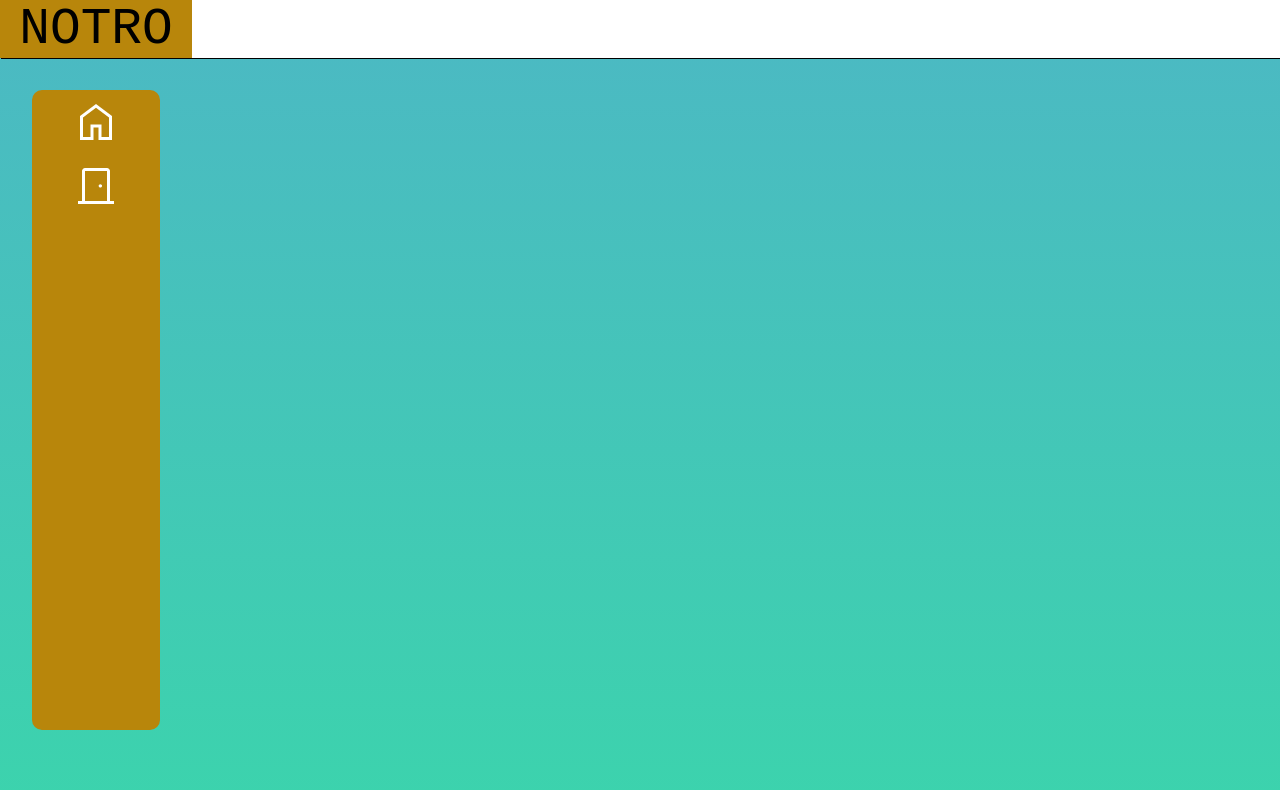
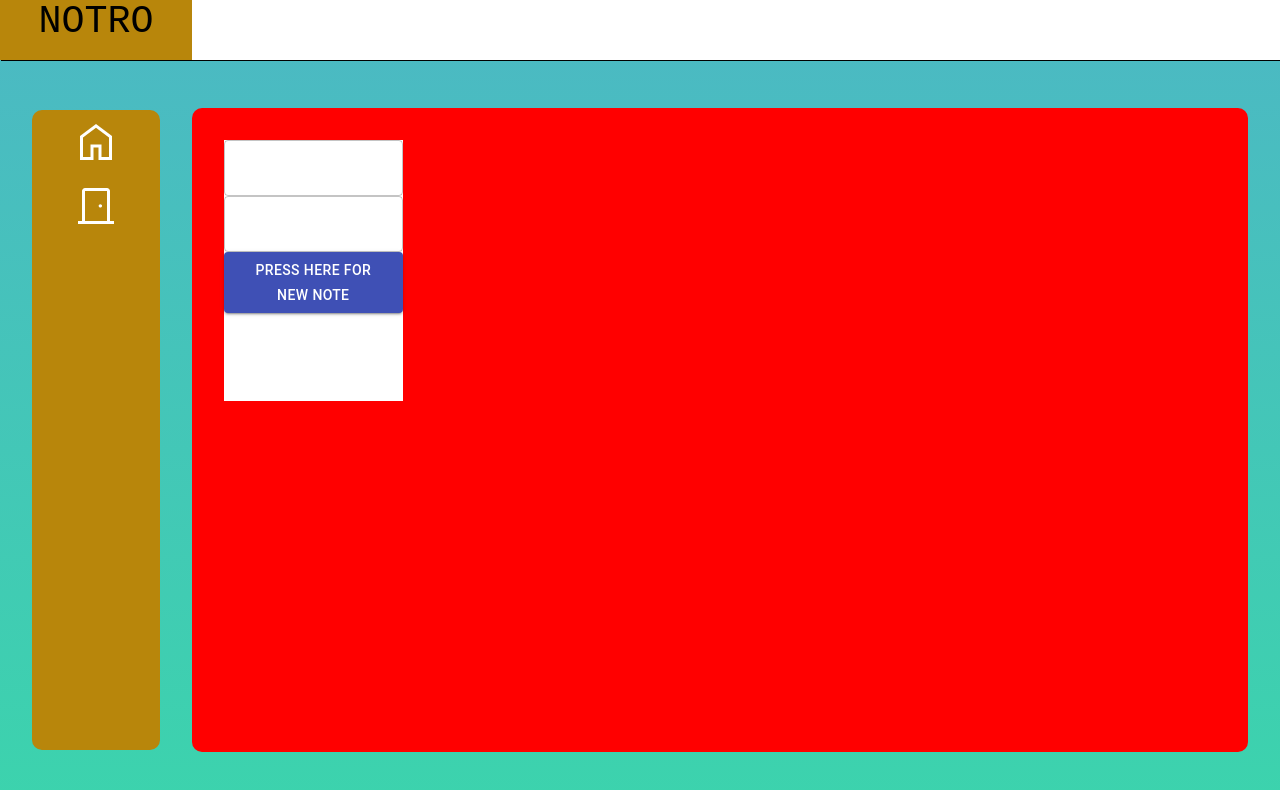
Before and after one commit to ljabdo/SeniorProject, a React (Create React App) app in the folder frontend/: page /portal in a window 1280 px wide. Shown: the top 790 px of the page. Built offline with nearby package versions, Linux system fonts and the light colour scheme; sample sign-in values are in the browser's storage.

Commit message:
updated post

```diff
--- /dev/null
+++ b/frontend/src/App/Components/Notes.css
@@ -0,0 +1,23 @@
+.PortalBox{
+    display: flex;
+    align-items: center;
+    height: 92.5%;
+    width: 100%;
+}
+
+.NoteBox{
+    background-color: red;
+    height: 87%;
+    width: 82.5%;
+    margin-left: 2.5%;
+    justify-content: center;
+    border-radius: 10px;
+    padding: 2.5%;
+}
+
+.Note{
+    background-color: white;
+    color: black;
+    height: 45%;
+    width: 18%;
+}
--- /dev/null
+++ b/frontend/src/App/Components/Notes.js
@@ -0,0 +1,89 @@
+import './Notes.css'
+import Box from '@mui/material/Box'
+import './Portal.css'
+import { Grid } from '@mui/material';
+import { useContext, useState } from 'react';
+import { AuthContext } from '../App';
+import { useNavigate } from 'react-router-dom';
+import { Button } from "@mui/material"
+import { makePostRequest } from '../Utils/requests';
+import { TextField } from '@mui/material'
+
+
+export const Notes = () => {
+
+    const [noteCount, setNoteCount] = useState(0)
+    const { setAuth } = useContext(AuthContext)
+    const { user } = useContext(AuthContext)
+    const nav = useNavigate();
+    // const noteCount = 3
+
+    const notes = Array.from({ length: noteCount }, (_, i) => (
+        <div key={i} className='Note'>
+            Box {i + 1}
+        </div>
+    ))
+
+    const handleClick = async (event) => {
+        event.preventDefault();
+        const data = new FormData(event.target)
+        const note = {
+            title: data.get('title'),
+            text: data.get('text'),
+        }
+
+        console.log(note)
+        console.log(user)
+
+        try{
+            const res = await makePostRequest('http://localhost:3001/portal/note',
+             note,
+             user
+             );
+            if (res.error){
+                console.log('error on posting note')
+                return;
+            }
+        }
+        catch(err){
+            console.log("error on posting note")
+            return
+        }
+
+        setNoteCount(noteCount + 1)
+    }
+
+    const AddNote = () => {
+
+        return (
+            <div className='Note'>
+                <Box
+                    component="form"
+                    onSubmit={handleClick}
+                >
+                    <TextField
+                        name="title"
+                    >
+                    </TextField>
+                    <TextField
+                        name="text"
+                    ></TextField>
+                    <Button
+                        type="submit"
+                        variant='contained'
+                    >
+                        PRESS HERE FOR NEW NOTE
+                    </Button>
+                </Box>
+            </div>)
+    }
+
+    return (
+        <div className='NoteBox'>
+            <div style={{ display: 'flex', flexDirection: 'row', gap: '2.5%', flexWrap: 'wrap'}}>
+                {notes}
+                <AddNote/>
+            </div>
+        </div>
+    )
+}
--- a/frontend/src/App/Components/Portal.css
+++ b/frontend/src/App/Components/Portal.css
@@ -2,7 +2,7 @@
     height: 80vh;
     background-color: #b8860b;
     width: 10%;
-    margin-top: 2.5%;
+    /* margin-top: 2.5%; */
     margin-left: 2.5%;
     border-radius: 10px;
 }
--- a/frontend/src/App/Components/TopNav.css
+++ b/frontend/src/App/Components/TopNav.css
@@ -1,6 +1,6 @@
 .TopNavBackground {
     width: 100%;
-    height: 4.5vw;
+    height: 7.5%;
     display: block;
     background-color: white;
     box-shadow: 1px 1px;
@@ -9,7 +9,7 @@
 
 .logo {
     width: 15%;
-    font-size: 4vw;
+    font-size: 3vw;
     font-family: monospace;
     background-color: #b8860b;
     text-align: center;
--- a/frontend/src/App/Pages/Login.js
+++ b/frontend/src/App/Pages/Login.js
@@ -45,7 +45,7 @@ export default function Login() {
             }
             setAuth(res.token)
             localStorage.setItem('jwt', res.token)
-            nav('/')
+            nav('/portal')
             return
         }
         catch(err){
@@ -116,7 +116,7 @@ export default function Login() {
                             variant="contained"
                             sx={{ mt: 3, mb: 2 }}
                         >
-                            Sign Up
+                            Log In
                         </Button>
                     </Box>
                 </Box>
--- a/frontend/src/App/Pages/Portal.js
+++ b/frontend/src/App/Pages/Portal.js
@@ -9,6 +9,8 @@ import pic from '../images/paperBackground.jpg';
 import Button from '@mui/material/Button';
 import { useNavigate } from 'react-router-dom';
 import { SideBar } from '../Components/SideBar';
+import { Notes } from '../Components/Notes'
+import '../Components/Notes.css'
 
 export const Portal = () => {
     const nav = useNavigate();
@@ -16,7 +18,10 @@ export const Portal = () => {
     return (
         <div>
             <TopNav/>
-            <SideBar/>
+            <div className='PortalBox'>
+                <SideBar/>
+                <Notes/>
+            </div>
         </div>
     );
 };
```
Also changed, not shown: frontend/src/App/Components/SideBar.js (+1 -90 lines), 1 other file (tests, documents, lock files or other folders).
